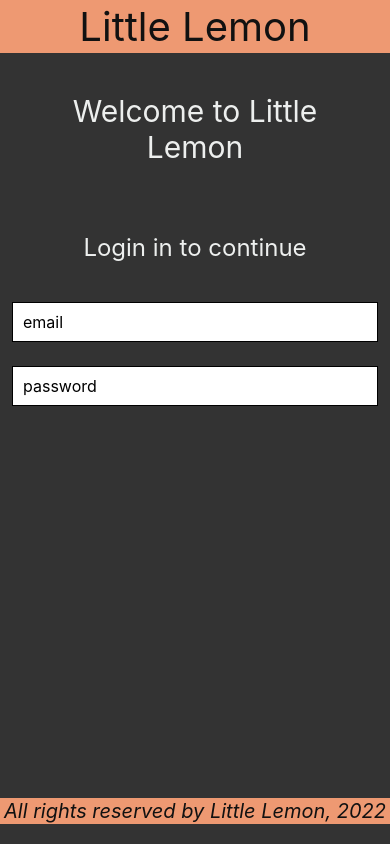
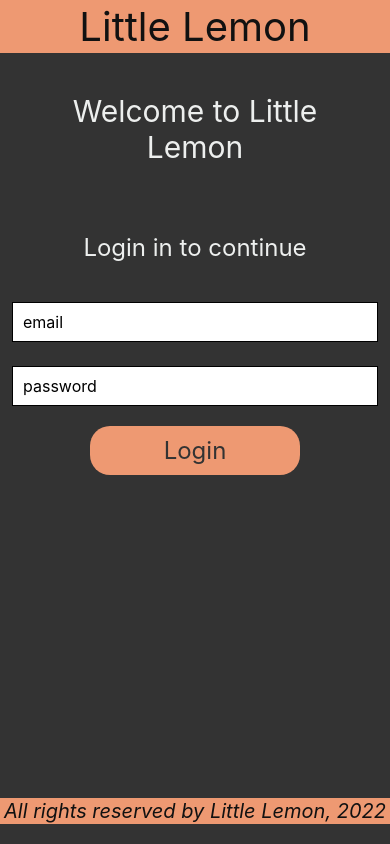
Before and after one commit to archit-sehgal/CoursersReactNative_Project1, a React Native app: screen / in a window 390 px wide. Built offline with nearby package versions, Linux system fonts and the light colour scheme.

Commit message:
update added Pressable elements

```diff
--- a/components/LittleLemonContent.js
+++ b/components/LittleLemonContent.js
@@ -1,4 +1,4 @@
-import { Text, View, Image, ScrollView, TextInput, SectionList, StyleSheet } from "react-native"
+import { Text, View, Image, ScrollView, TextInput, SectionList, StyleSheet,Pressable } from "react-native"
 import { useState } from "react"
 export default function LittleLemonContent() {
     const itemstodisplay = [
@@ -44,7 +44,7 @@ export default function LittleLemonContent() {
             ],
         },
     ];
-
+    const[showmenu,setshowmenu]=useState(false)
     const separator = () => (<Text style={menuStyles.separator}></Text>)
     // const footer=()=>(<Text style={menuStyles.footerText}>All rights reserved</Text>)
 
@@ -63,16 +63,24 @@ export default function LittleLemonContent() {
 
     return (
         <View style={menuStyles.container}>
+            {!showmenu==true&&(
+            <Text style={menuStyles.infoSection}>Little Lemon is a charming neighborhood bistro that
+                serves simple food and classic cocktails in a lively but casual environment
+                we would love to hear more about your experince with us!</Text>)}
+            <Pressable style={menuStyles.button} onPress={()=>{setshowmenu(!showmenu)}}>
+                <Text style={menuStyles.buttonText}t>{showmenu==false?"View menu":"home"}</Text>
+            </Pressable>
+            {showmenu==true&&(
             <SectionList sections={itemstodisplay}
                 renderItem={renderItem}
                 renderSectionHeader={renderSectionHeader}
-                ItemSeparatorComponent={separator} />
+                ItemSeparatorComponent={separator} />)}
         </View>
     )
 }
 const menuStyles = StyleSheet.create({
     container: {
-        flex: 1,
+        flex: 1
     },
     innerContainer: {
         paddingHorizontal: 40,
@@ -103,5 +111,27 @@ const menuStyles = StyleSheet.create({
     },
     headerStyle: {
         backgroundColor: '#F4CE14',
+    },
+    infoSection: {
+        fontSize: 24,
+        padding: 20,
+        marginVertical: 8,
+        color: '#EDEFEE',
+        textAlign: 'center'
+    },
+    button: {
+        fontSize: 22,
+        padding: 10,
+        marginVertical: 8,
+        margin: 80,
+        backgroundColor: '#EDEFEE',
+        borderColor: '#EDEFEE',
+        borderWidth: 2,
+        borderRadius: 12
+      },
+      buttonText: {
+        color: '#333333',
+        textAlign: 'center',
+        fontSize: 32,
       }
 });
--- a/components/LittlelemonLogin.js
+++ b/components/LittlelemonLogin.js
@@ -1,26 +1,36 @@
 import React, { useState } from 'react';
-import { ScrollView, StyleSheet, Text, TextInput,Alert, KeyboardAvoidingView, Platform } from 'react-native';
+import { ScrollView, StyleSheet, Text, TextInput, Pressable, Alert, KeyboardAvoidingView, Platform } from 'react-native';
 export default function LittleLemonLogin() {
     const [email, onchangeemail] = useState("")
     const [password, onchangepassword] = useState("")
+    const [loggedin, setloggedin] = useState(false)
     return (
-        <ScrollView style={styles.container} keyboardDismissMode='on-drag'>
+        <KeyboardAvoidingView style={styles.container} behavior={Platform.OS === "ios" ? "padding" : "height"}>
+            <ScrollView keyboardDismissMode='on-drag'>
                 <Text style={styles.headerText}>Welcome to Little Lemon</Text>
+                {!loggedin && (<>
                     <Text style={styles.regularText}>Login in to continue</Text>
                     <TextInput style={styles.messageInput} placeholder='email'
                         keyboardType="email-address"
                         value={email}
-                onChangeText={onchangeemail}
-                onFocus={()=>Alert.alert("done")}
-                onBlur={()=>Alert.alert("ok bye")}
-                clearButtonMode='always'/>
+                        onChangeText={onchangeemail} />
                     <TextInput style={styles.messageInput} placeholder='password'
                         secureTextEntry={true}
                         value={password}
                         onChangeText={onchangepassword}
-                onFocus={()=>Alert.alert("done")}
                     />
+                    <Pressable style={styles.button} onPress={() => { setloggedin(!loggedin) }}>
+                        <Text style={styles.buttonText}>Login</Text>
+                    </Pressable>
+                </>)}
+                {loggedin && (<>
+                    <Text style={styles.headerText}>You are logged in!</Text>
+                    <Pressable style={styles.button} onPress={()=>{
+                        setloggedin(!loggedin)
+                    }}><Text style={styles.buttonText}>Logout</Text></Pressable>
+                </>)}
             </ScrollView>
+        </KeyboardAvoidingView>
     )
 }
 const styles = StyleSheet.create({
@@ -47,5 +57,19 @@ const styles = StyleSheet.create({
         padding: 10,
         fontSize: 16,
         backgroundColor: '#fff',
+    },
+    button: {
+        fontSize: 20,
+        padding: 10,
+        marginVertical: 8,
+        margin: 90,
+        backgroundColor: "#EE9972",
+        borderWidth: 0,
+        borderRadius: 20
+    },
+    buttonText: {
+        color: '#333333',
+        textAlign: 'center',
+        fontSize: 24,
     }
 });
```
Lines whose indentation alone changed are shown as unchanged.
